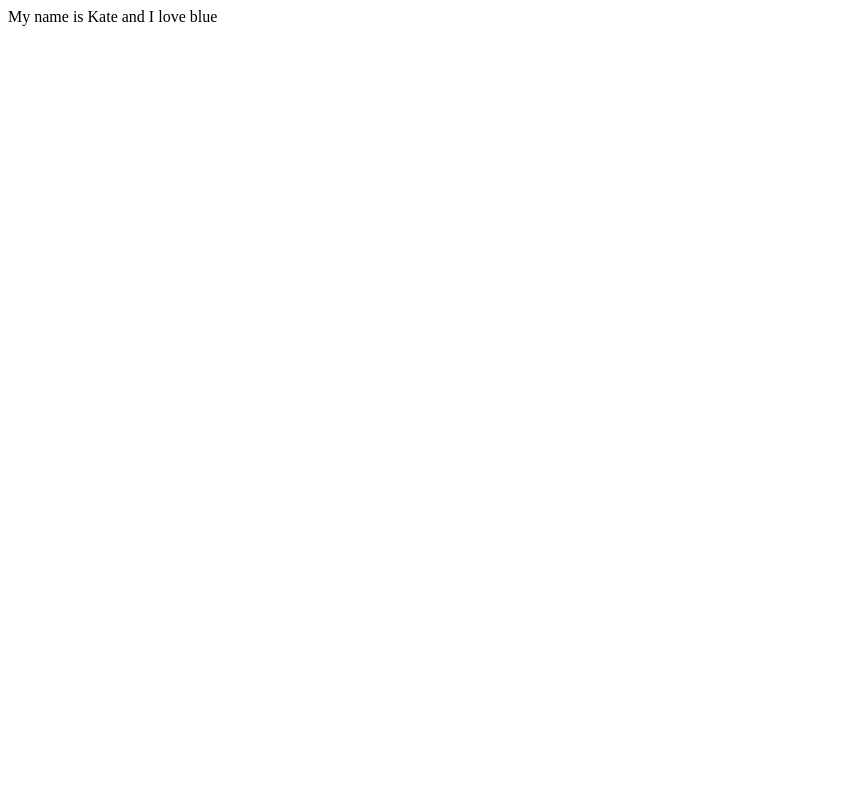
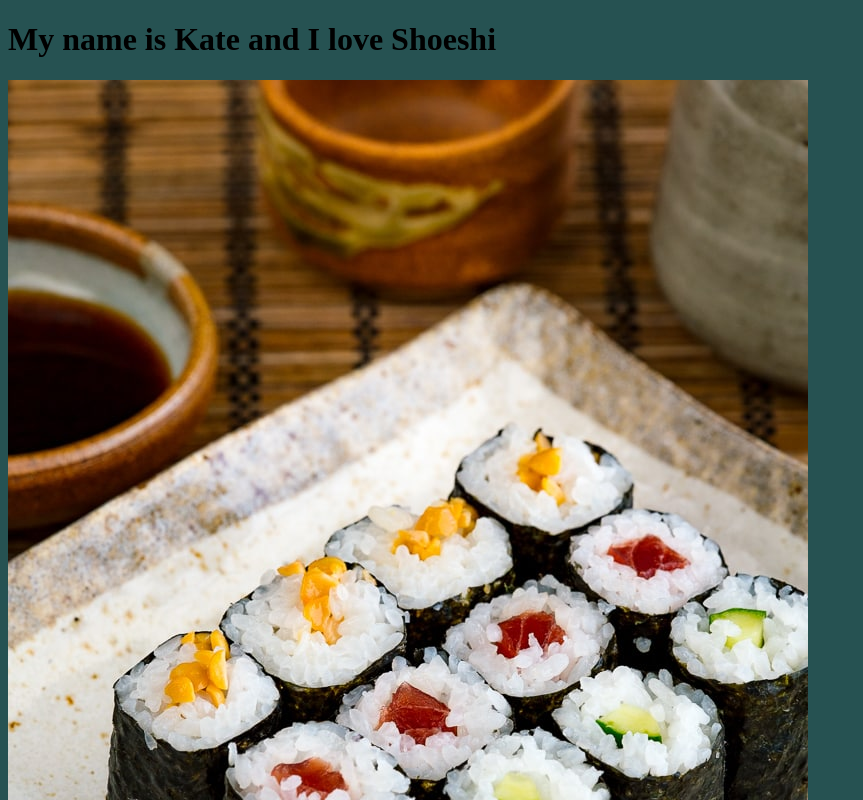
Before and after one commit to isidordael/Dael_sandbox, a plain HTML site: page index.html in a window 1280 px wide. Shown: the top 800 px of the page, without its empty margins (0-863 px from the left). Drawn offline with Linux system fonts and the light colour scheme.

Commit message:
Added image and background color

```diff
--- a/index.html
+++ b/index.html
@@ -1,6 +1,7 @@
 <!DOCTYPE html>
 <html>
-    <body>
-        My name is Kate and I love blue
+    <body style="background-color: rgb(38, 82, 82);">
+        <h1> My name is Kate and I love Shoeshi</h1>
+       <img src="Sushi.jpg">
     </body>
 </html>
```
Also changed, not shown: Sushi.jpg (added).
